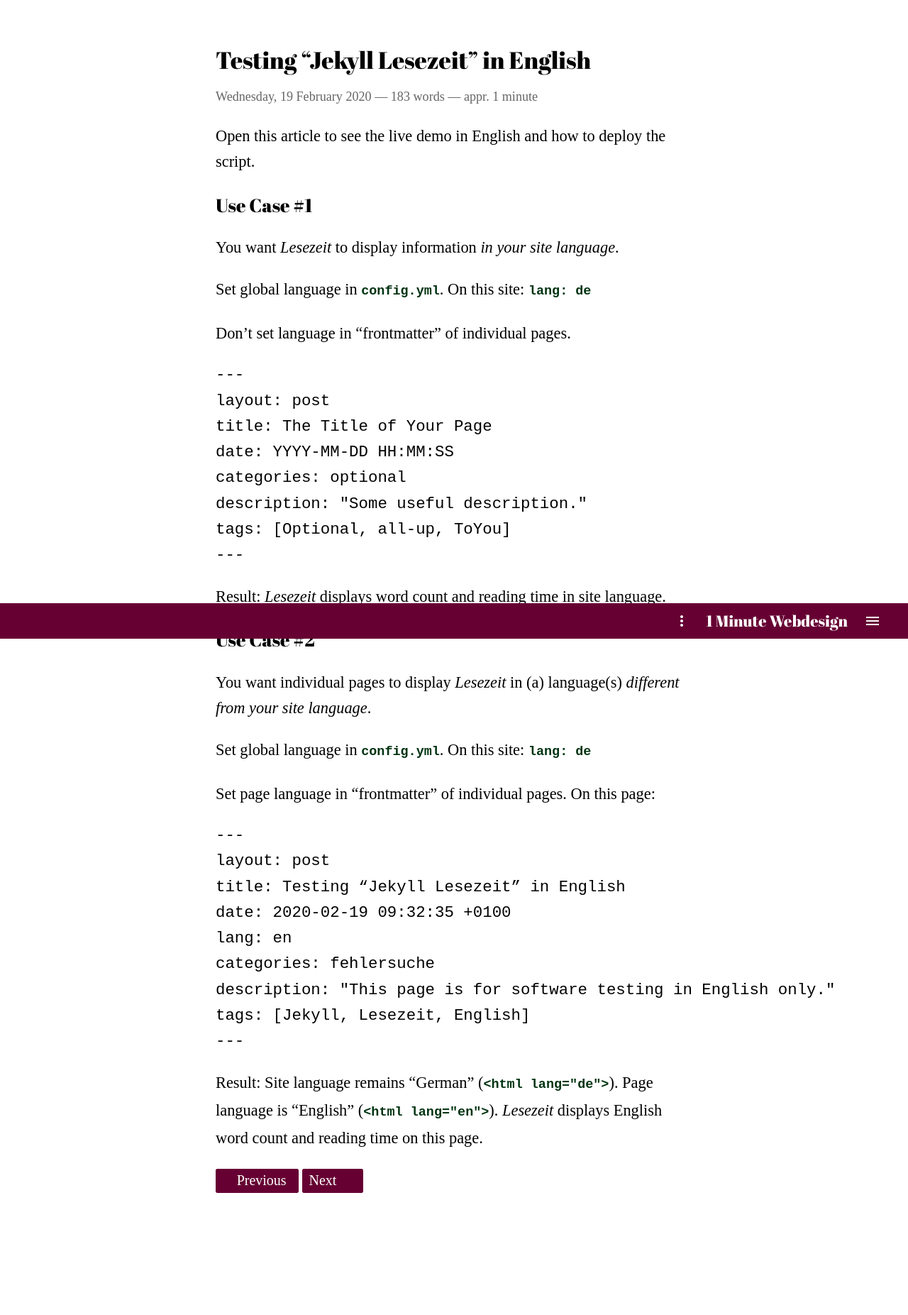
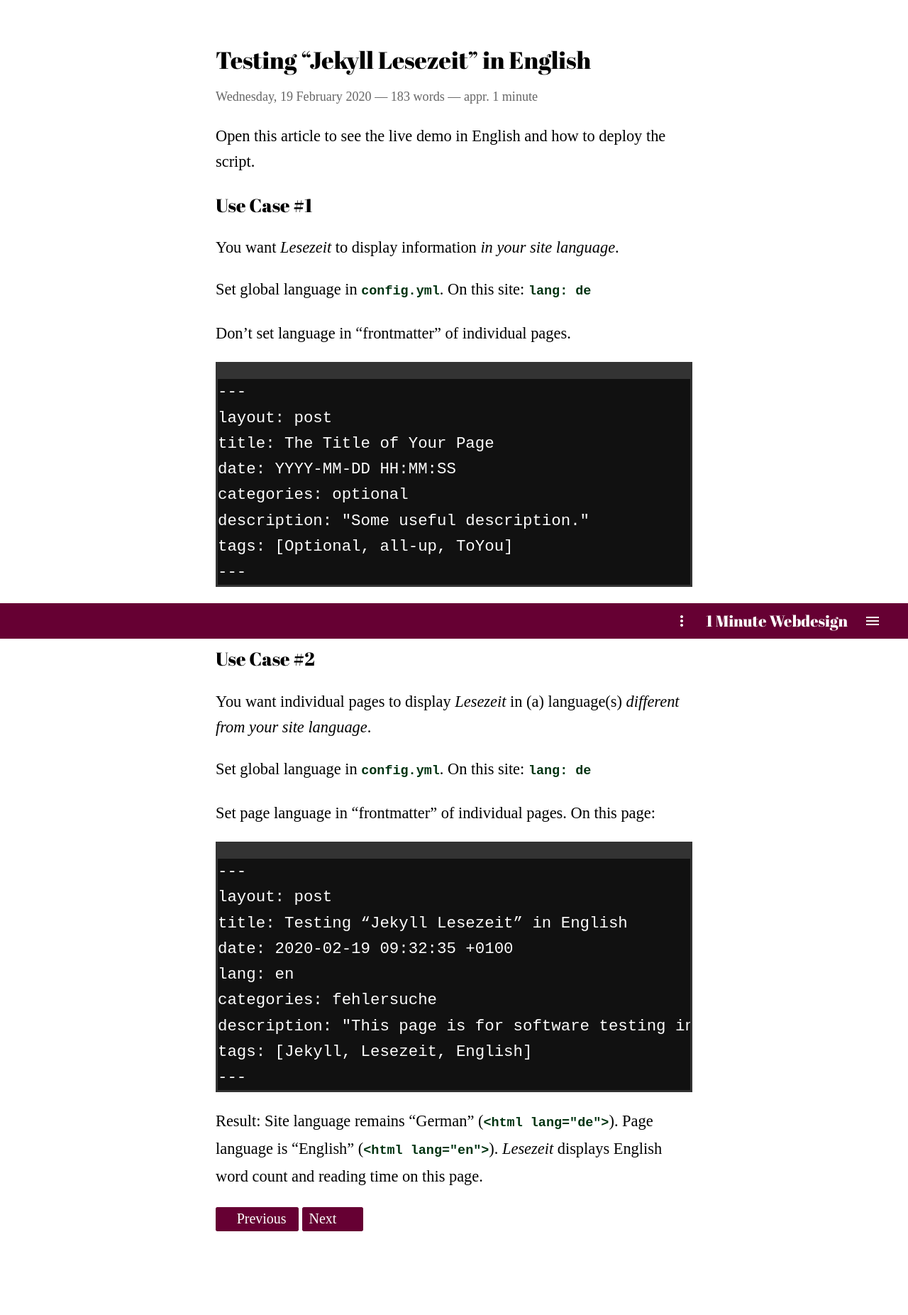
Before and after one commit to gwpachlatko/emwd, a Jekyll site: the page built from _posts/2020-02-19-testing-lesezeit-english.md, in a window 1280 px wide. Shown: the whole page at 71% size. Built offline with Jekyll 4.4.1, drawn with Linux system fonts in a browser that asks for light colours; before the commit the page ends 1799 px from its top, so only the background shows below that.

Commit message:
Update file

```diff
--- a/assets/css/main.scss
+++ b/assets/css/main.scss
@@ -14,6 +14,7 @@
 h1,h2,h3,h4 { font-weight: 400; font-family: "Abril Fatface", serif; line-height: calc(1em + .5vw); }
 h2 a:visited, .hometag:visited { color: #111; }
 img { max-width: 100%; height: auto; }
+pre{font-family:monospace;font-size:1em;background:#111;color:#fff;border:3px #333 solid;border-top:24px #333 solid;overflow:auto;}
 figure { margin: 1.618em auto; text-align: center; }
 blockquote {width: 80%; margin: 0 auto; padding: 1em; color: #111; border: 1px solid #603; font-size: 1em; text-align: left; }
 figcaption p { font-size: .809em; color: #666;}
```
